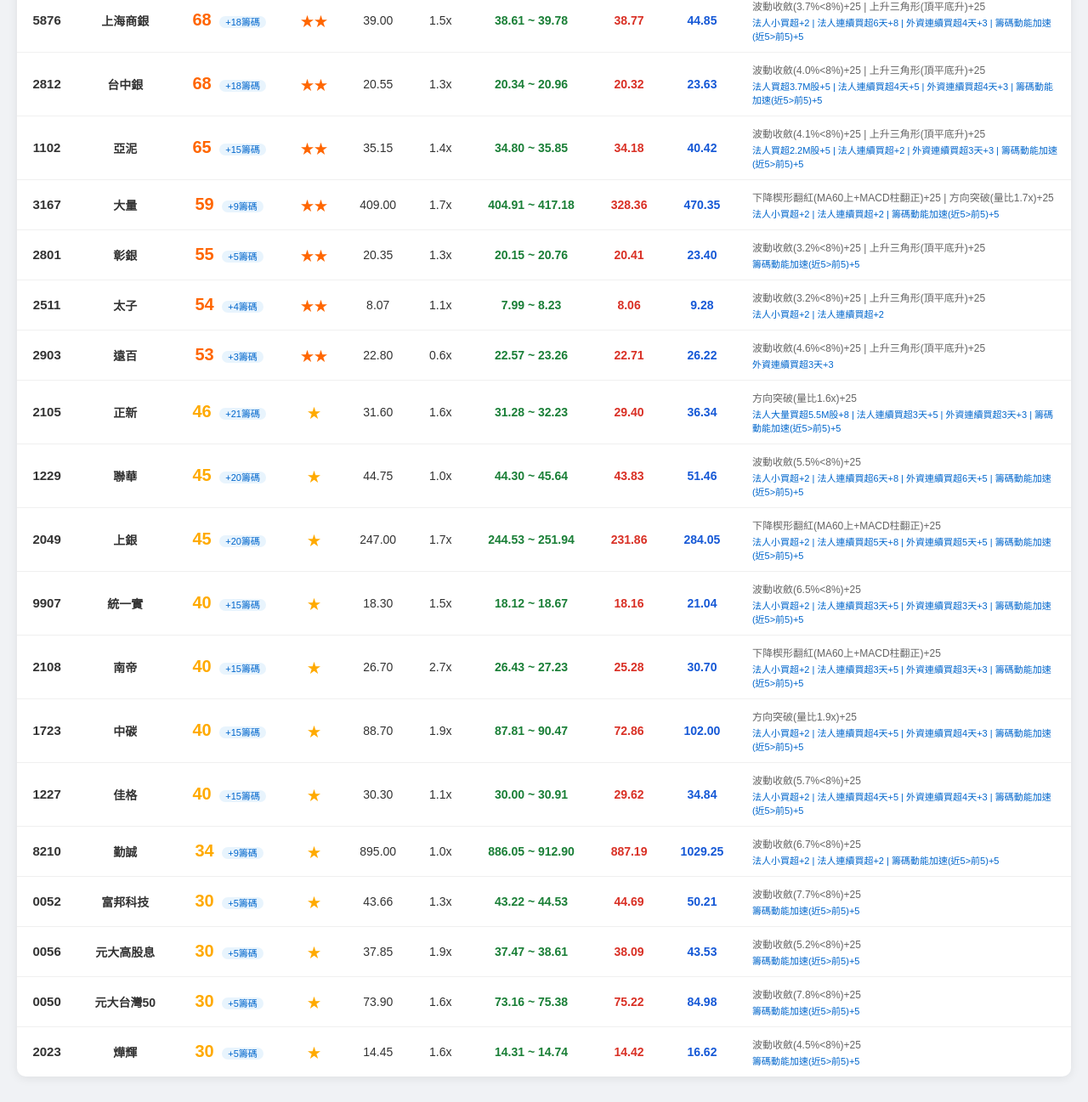
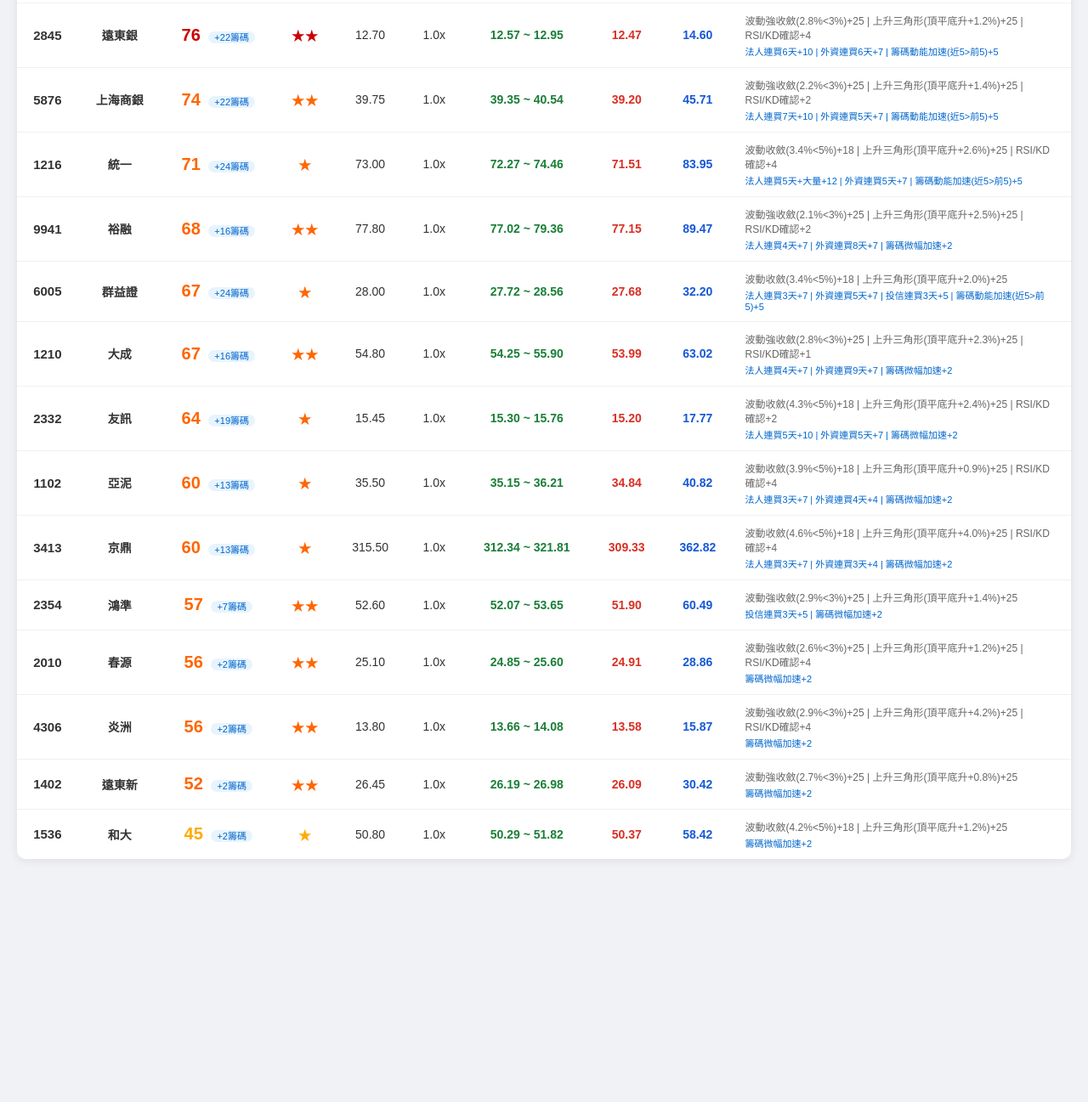
Before and after one commit to cocoff60/selfprojectstock, a plain HTML site: page 推波報告.html in a window 1280 px wide. Shown: the part 331-1628 px from the top of the page at 85% size. After the commit the page ends 1372 px from the top, so only its background shows below. Drawn offline with Linux system fonts and the light colour scheme.

Commit message:
update report 2026-04-16 18:17

```diff
--- a/推波報告.html
+++ b/推波報告.html
@@ -116,8 +116,8 @@
 <div class="header">
   <h1>📈 推波選股報告</h1>
   <div class="meta">
-    更新時間：<b>2026-04-16 17:47</b><br>
-    最新交易日：<b>20260330</b> &nbsp;｜&nbsp; 候選股：<b>20 支</b> &nbsp;｜&nbsp; 含籌碼分數
+    更新時間：<b>2026-04-16 18:16</b><br>
+    最新交易日：<b>20260416</b> &nbsp;｜&nbsp; 候選股：<b>15 支</b> &nbsp;｜&nbsp; 含籌碼分數
   </div>
 </div>
 
@@ -150,244 +150,184 @@
   </thead>
   <tbody>
 <tr>
-  <td class="td-code"><b>2886</b></td>
-  <td class="td-name">兆豐金</td>
-  <td class="td-score" style="color:#ff6600">73 <span class="chip-badge">+23籌碼</span></td>
-  <td class="td-stars" style="color:#ff6600">★★</td>
-  <td>38.65</td>
-  <td>1.5x</td>
-  <td class="td-entry">38.26 ~ 39.42</td>
-  <td class="td-stop">38.69</td>
-  <td class="td-profit">44.45</td>
-  <td class="td-reasons">波動收斂(4.6%<8%)+25 | 上升三角形(頂平底升)+25<div class="chip-reasons">法人買超4.6M股+5 | 法人連續買超6天+8 | 外資連續買超5天+5 | 籌碼動能加速(近5>前5)+5</div></td>
+  <td class="td-code"><b>2812</b></td>
+  <td class="td-name">台中銀</td>
+  <td class="td-score" style="color:#cc0000">81 <span class="chip-badge">+29籌碼</span></td>
+  <td class="td-stars" style="color:#cc0000">★★</td>
+  <td>20.65</td>
+  <td>1.0x</td>
+  <td class="td-entry">20.44 ~ 21.06</td>
+  <td class="td-stop">20.40</td>
+  <td class="td-profit">23.75</td>
+  <td class="td-reasons">波動強收斂(2.0%<3%)+25 | 上升三角形(頂平底升+1.2%)+25 | RSI/KD確認+2<div class="chip-reasons">法人連買5天+大量+12 | 外資連買5天+7 | 投信連買3天+5 | 籌碼動能加速(近5>前5)+5</div></td>
+</tr>
+<tr>
+  <td class="td-code"><b>2845</b></td>
+  <td class="td-name">遠東銀</td>
+  <td class="td-score" style="color:#cc0000">76 <span class="chip-badge">+22籌碼</span></td>
+  <td class="td-stars" style="color:#cc0000">★★</td>
+  <td>12.70</td>
+  <td>1.0x</td>
+  <td class="td-entry">12.57 ~ 12.95</td>
+  <td class="td-stop">12.47</td>
+  <td class="td-profit">14.60</td>
+  <td class="td-reasons">波動強收斂(2.8%<3%)+25 | 上升三角形(頂平底升+1.2%)+25 | RSI/KD確認+4<div class="chip-reasons">法人連買6天+10 | 外資連買6天+7 | 籌碼動能加速(近5>前5)+5</div></td>
 </tr>
 <tr>
   <td class="td-code"><b>5876</b></td>
   <td class="td-name">上海商銀</td>
-  <td class="td-score" style="color:#ff6600">68 <span class="chip-badge">+18籌碼</span></td>
+  <td class="td-score" style="color:#ff6600">74 <span class="chip-badge">+22籌碼</span></td>
   <td class="td-stars" style="color:#ff6600">★★</td>
-  <td>39.00</td>
-  <td>1.5x</td>
-  <td class="td-entry">38.61 ~ 39.78</td>
-  <td class="td-stop">38.77</td>
-  <td class="td-profit">44.85</td>
-  <td class="td-reasons">波動收斂(3.7%<8%)+25 | 上升三角形(頂平底升)+25<div class="chip-reasons">法人小買超+2 | 法人連續買超6天+8 | 外資連續買超4天+3 | 籌碼動能加速(近5>前5)+5</div></td>
+  <td>39.75</td>
+  <td>1.0x</td>
+  <td class="td-entry">39.35 ~ 40.54</td>
+  <td class="td-stop">39.20</td>
+  <td class="td-profit">45.71</td>
+  <td class="td-reasons">波動強收斂(2.2%<3%)+25 | 上升三角形(頂平底升+1.4%)+25 | RSI/KD確認+2<div class="chip-reasons">法人連買7天+10 | 外資連買5天+7 | 籌碼動能加速(近5>前5)+5</div></td>
 </tr>
 <tr>
-  <td class="td-code"><b>2812</b></td>
-  <td class="td-name">台中銀</td>
-  <td class="td-score" style="color:#ff6600">68 <span class="chip-badge">+18籌碼</span></td>
+  <td class="td-code"><b>1216</b></td>
+  <td class="td-name">統一</td>
+  <td class="td-score" style="color:#ff6600">71 <span class="chip-badge">+24籌碼</span></td>
+  <td class="td-stars" style="color:#ff6600">★</td>
+  <td>73.00</td>
+  <td>1.0x</td>
+  <td class="td-entry">72.27 ~ 74.46</td>
+  <td class="td-stop">71.51</td>
+  <td class="td-profit">83.95</td>
+  <td class="td-reasons">波動收斂(3.4%<5%)+18 | 上升三角形(頂平底升+2.6%)+25 | RSI/KD確認+4<div class="chip-reasons">法人連買5天+大量+12 | 外資連買5天+7 | 籌碼動能加速(近5>前5)+5</div></td>
+</tr>
+<tr>
+  <td class="td-code"><b>9941</b></td>
+  <td class="td-name">裕融</td>
+  <td class="td-score" style="color:#ff6600">68 <span class="chip-badge">+16籌碼</span></td>
   <td class="td-stars" style="color:#ff6600">★★</td>
-  <td>20.55</td>
-  <td>1.3x</td>
-  <td class="td-entry">20.34 ~ 20.96</td>
-  <td class="td-stop">20.32</td>
-  <td class="td-profit">23.63</td>
-  <td class="td-reasons">波動收斂(4.0%<8%)+25 | 上升三角形(頂平底升)+25<div class="chip-reasons">法人買超3.7M股+5 | 法人連續買超4天+5 | 外資連續買超4天+3 | 籌碼動能加速(近5>前5)+5</div></td>
+  <td>77.80</td>
+  <td>1.0x</td>
+  <td class="td-entry">77.02 ~ 79.36</td>
+  <td class="td-stop">77.15</td>
+  <td class="td-profit">89.47</td>
+  <td class="td-reasons">波動強收斂(2.1%<3%)+25 | 上升三角形(頂平底升+2.5%)+25 | RSI/KD確認+2<div class="chip-reasons">法人連買4天+7 | 外資連買8天+7 | 籌碼微幅加速+2</div></td>
+</tr>
+<tr>
+  <td class="td-code"><b>6005</b></td>
+  <td class="td-name">群益證</td>
+  <td class="td-score" style="color:#ff6600">67 <span class="chip-badge">+24籌碼</span></td>
+  <td class="td-stars" style="color:#ff6600">★</td>
+  <td>28.00</td>
+  <td>1.0x</td>
+  <td class="td-entry">27.72 ~ 28.56</td>
+  <td class="td-stop">27.68</td>
+  <td class="td-profit">32.20</td>
+  <td class="td-reasons">波動收斂(3.4%<5%)+18 | 上升三角形(頂平底升+2.0%)+25<div class="chip-reasons">法人連買3天+7 | 外資連買5天+7 | 投信連買3天+5 | 籌碼動能加速(近5>前5)+5</div></td>
+</tr>
+<tr>
+  <td class="td-code"><b>1210</b></td>
+  <td class="td-name">大成</td>
+  <td class="td-score" style="color:#ff6600">67 <span class="chip-badge">+16籌碼</span></td>
+  <td class="td-stars" style="color:#ff6600">★★</td>
+  <td>54.80</td>
+  <td>1.0x</td>
+  <td class="td-entry">54.25 ~ 55.90</td>
+  <td class="td-stop">53.99</td>
+  <td class="td-profit">63.02</td>
+  <td class="td-reasons">波動強收斂(2.8%<3%)+25 | 上升三角形(頂平底升+2.3%)+25 | RSI/KD確認+1<div class="chip-reasons">法人連買4天+7 | 外資連買9天+7 | 籌碼微幅加速+2</div></td>
+</tr>
+<tr>
+  <td class="td-code"><b>2332</b></td>
+  <td class="td-name">友訊</td>
+  <td class="td-score" style="color:#ff6600">64 <span class="chip-badge">+19籌碼</span></td>
+  <td class="td-stars" style="color:#ff6600">★</td>
+  <td>15.45</td>
+  <td>1.0x</td>
+  <td class="td-entry">15.30 ~ 15.76</td>
+  <td class="td-stop">15.20</td>
+  <td class="td-profit">17.77</td>
+  <td class="td-reasons">波動收斂(4.3%<5%)+18 | 上升三角形(頂平底升+2.4%)+25 | RSI/KD確認+2<div class="chip-reasons">法人連買5天+10 | 外資連買5天+7 | 籌碼微幅加速+2</div></td>
 </tr>
 <tr>
   <td class="td-code"><b>1102</b></td>
   <td class="td-name">亞泥</td>
-  <td class="td-score" style="color:#ff6600">65 <span class="chip-badge">+15籌碼</span></td>
-  <td class="td-stars" style="color:#ff6600">★★</td>
-  <td>35.15</td>
-  <td>1.4x</td>
-  <td class="td-entry">34.80 ~ 35.85</td>
-  <td class="td-stop">34.18</td>
-  <td class="td-profit">40.42</td>
-  <td class="td-reasons">波動收斂(4.1%<8%)+25 | 上升三角形(頂平底升)+25<div class="chip-reasons">法人買超2.2M股+5 | 法人連續買超+2 | 外資連續買超3天+3 | 籌碼動能加速(近5>前5)+5</div></td>
+  <td class="td-score" style="color:#ff6600">60 <span class="chip-badge">+13籌碼</span></td>
+  <td class="td-stars" style="color:#ff6600">★</td>
+  <td>35.50</td>
+  <td>1.0x</td>
+  <td class="td-entry">35.15 ~ 36.21</td>
+  <td class="td-stop">34.84</td>
+  <td class="td-profit">40.82</td>
+  <td class="td-reasons">波動收斂(3.9%<5%)+18 | 上升三角形(頂平底升+0.9%)+25 | RSI/KD確認+4<div class="chip-reasons">法人連買3天+7 | 外資連買4天+4 | 籌碼微幅加速+2</div></td>
 </tr>
 <tr>
-  <td class="td-code"><b>3167</b></td>
-  <td class="td-name">大量</td>
-  <td class="td-score" style="color:#ff6600">59 <span class="chip-badge">+9籌碼</span></td>
-  <td class="td-stars" style="color:#ff6600">★★</td>
-  <td>409.00</td>
-  <td>1.7x</td>
-  <td class="td-entry">404.91 ~ 417.18</td>
-  <td class="td-stop">328.36</td>
-  <td class="td-profit">470.35</td>
-  <td class="td-reasons">下降楔形翻紅(MA60上+MACD柱翻正)+25 | 方向突破(量比1.7x)+25<div class="chip-reasons">法人小買超+2 | 法人連續買超+2 | 籌碼動能加速(近5>前5)+5</div></td>
+  <td class="td-code"><b>3413</b></td>
+  <td class="td-name">京鼎</td>
+  <td class="td-score" style="color:#ff6600">60 <span class="chip-badge">+13籌碼</span></td>
+  <td class="td-stars" style="color:#ff6600">★</td>
+  <td>315.50</td>
+  <td>1.0x</td>
+  <td class="td-entry">312.34 ~ 321.81</td>
+  <td class="td-stop">309.33</td>
+  <td class="td-profit">362.82</td>
+  <td class="td-reasons">波動收斂(4.6%<5%)+18 | 上升三角形(頂平底升+4.0%)+25 | RSI/KD確認+4<div class="chip-reasons">法人連買3天+7 | 外資連買3天+4 | 籌碼微幅加速+2</div></td>
 </tr>
 <tr>
-  <td class="td-code"><b>2801</b></td>
-  <td class="td-name">彰銀</td>
-  <td class="td-score" style="color:#ff6600">55 <span class="chip-badge">+5籌碼</span></td>
+  <td class="td-code"><b>2354</b></td>
+  <td class="td-name">鴻準</td>
+  <td class="td-score" style="color:#ff6600">57 <span class="chip-badge">+7籌碼</span></td>
   <td class="td-stars" style="color:#ff6600">★★</td>
-  <td>20.35</td>
-  <td>1.3x</td>
-  <td class="td-entry">20.15 ~ 20.76</td>
-  <td class="td-stop">20.41</td>
-  <td class="td-profit">23.40</td>
-  <td class="td-reasons">波動收斂(3.2%<8%)+25 | 上升三角形(頂平底升)+25<div class="chip-reasons">籌碼動能加速(近5>前5)+5</div></td>
+  <td>52.60</td>
+  <td>1.0x</td>
+  <td class="td-entry">52.07 ~ 53.65</td>
+  <td class="td-stop">51.90</td>
+  <td class="td-profit">60.49</td>
+  <td class="td-reasons">波動強收斂(2.9%<3%)+25 | 上升三角形(頂平底升+1.4%)+25<div class="chip-reasons">投信連買3天+5 | 籌碼微幅加速+2</div></td>
 </tr>
 <tr>
-  <td class="td-code"><b>2511</b></td>
-  <td class="td-name">太子</td>
-  <td class="td-score" style="color:#ff6600">54 <span class="chip-badge">+4籌碼</span></td>
+  <td class="td-code"><b>2010</b></td>
+  <td class="td-name">春源</td>
+  <td class="td-score" style="color:#ff6600">56 <span class="chip-badge">+2籌碼</span></td>
   <td class="td-stars" style="color:#ff6600">★★</td>
-  <td>8.07</td>
-  <td>1.1x</td>
-  <td class="td-entry">7.99 ~ 8.23</td>
-  <td class="td-stop">8.06</td>
-  <td class="td-profit">9.28</td>
-  <td class="td-reasons">波動收斂(3.2%<8%)+25 | 上升三角形(頂平底升)+25<div class="chip-reasons">法人小買超+2 | 法人連續買超+2</div></td>
+  <td>25.10</td>
+  <td>1.0x</td>
+  <td class="td-entry">24.85 ~ 25.60</td>
+  <td class="td-stop">24.91</td>
+  <td class="td-profit">28.86</td>
+  <td class="td-reasons">波動強收斂(2.6%<3%)+25 | 上升三角形(頂平底升+1.2%)+25 | RSI/KD確認+4<div class="chip-reasons">籌碼微幅加速+2</div></td>
 </tr>
 <tr>
-  <td class="td-code"><b>2903</b></td>
-  <td class="td-name">遠百</td>
-  <td class="td-score" style="color:#ff6600">53 <span class="chip-badge">+3籌碼</span></td>
+  <td class="td-code"><b>4306</b></td>
+  <td class="td-name">炎洲</td>
+  <td class="td-score" style="color:#ff6600">56 <span class="chip-badge">+2籌碼</span></td>
   <td class="td-stars" style="color:#ff6600">★★</td>
-  <td>22.80</td>
-  <td>0.6x</td>
-  <td class="td-entry">22.57 ~ 23.26</td>
-  <td class="td-stop">22.71</td>
-  <td class="td-profit">26.22</td>
-  <td class="td-reasons">波動收斂(4.6%<8%)+25 | 上升三角形(頂平底升)+25<div class="chip-reasons">外資連續買超3天+3</div></td>
+  <td>13.80</td>
+  <td>1.0x</td>
+  <td class="td-entry">13.66 ~ 14.08</td>
+  <td class="td-stop">13.58</td>
+  <td class="td-profit">15.87</td>
+  <td class="td-reasons">波動強收斂(2.9%<3%)+25 | 上升三角形(頂平底升+4.2%)+25 | RSI/KD確認+4<div class="chip-reasons">籌碼微幅加速+2</div></td>
 </tr>
 <tr>
-  <td class="td-code"><b>2105</b></td>
-  <td class="td-name">正新</td>
-  <td class="td-score" style="color:#ffaa00">46 <span class="chip-badge">+21籌碼</span></td>
-  <td class="td-stars" style="color:#ffaa00">★</td>
-  <td>31.60</td>
-  <td>1.6x</td>
-  <td class="td-entry">31.28 ~ 32.23</td>
-  <td class="td-stop">29.40</td>
-  <td class="td-profit">36.34</td>
-  <td class="td-reasons">方向突破(量比1.6x)+25<div class="chip-reasons">法人大量買超5.5M股+8 | 法人連續買超3天+5 | 外資連續買超3天+3 | 籌碼動能加速(近5>前5)+5</div></td>
+  <td class="td-code"><b>1402</b></td>
+  <td class="td-name">遠東新</td>
+  <td class="td-score" style="color:#ff6600">52 <span class="chip-badge">+2籌碼</span></td>
+  <td class="td-stars" style="color:#ff6600">★★</td>
+  <td>26.45</td>
+  <td>1.0x</td>
+  <td class="td-entry">26.19 ~ 26.98</td>
+  <td class="td-stop">26.09</td>
+  <td class="td-profit">30.42</td>
+  <td class="td-reasons">波動強收斂(2.7%<3%)+25 | 上升三角形(頂平底升+0.8%)+25<div class="chip-reasons">籌碼微幅加速+2</div></td>
 </tr>
 <tr>
-  <td class="td-code"><b>1229</b></td>
-  <td class="td-name">聯華</td>
-  <td class="td-score" style="color:#ffaa00">45 <span class="chip-badge">+20籌碼</span></td>
+  <td class="td-code"><b>1536</b></td>
+  <td class="td-name">和大</td>
+  <td class="td-score" style="color:#ffaa00">45 <span class="chip-badge">+2籌碼</span></td>
   <td class="td-stars" style="color:#ffaa00">★</td>
-  <td>44.75</td>
+  <td>50.80</td>
   <td>1.0x</td>
-  <td class="td-entry">44.30 ~ 45.64</td>
-  <td class="td-stop">43.83</td>
-  <td class="td-profit">51.46</td>
-  <td class="td-reasons">波動收斂(5.5%<8%)+25<div class="chip-reasons">法人小買超+2 | 法人連續買超6天+8 | 外資連續買超6天+5 | 籌碼動能加速(近5>前5)+5</div></td>
-</tr>
-<tr>
-  <td class="td-code"><b>2049</b></td>
-  <td class="td-name">上銀</td>
-  <td class="td-score" style="color:#ffaa00">45 <span class="chip-badge">+20籌碼</span></td>
-  <td class="td-stars" style="color:#ffaa00">★</td>
-  <td>247.00</td>
-  <td>1.7x</td>
-  <td class="td-entry">244.53 ~ 251.94</td>
-  <td class="td-stop">231.86</td>
-  <td class="td-profit">284.05</td>
-  <td class="td-reasons">下降楔形翻紅(MA60上+MACD柱翻正)+25<div class="chip-reasons">法人小買超+2 | 法人連續買超5天+8 | 外資連續買超5天+5 | 籌碼動能加速(近5>前5)+5</div></td>
-</tr>
-<tr>
-  <td class="td-code"><b>9907</b></td>
-  <td class="td-name">統一實</td>
-  <td class="td-score" style="color:#ffaa00">40 <span class="chip-badge">+15籌碼</span></td>
-  <td class="td-stars" style="color:#ffaa00">★</td>
-  <td>18.30</td>
-  <td>1.5x</td>
-  <td class="td-entry">18.12 ~ 18.67</td>
-  <td class="td-stop">18.16</td>
-  <td class="td-profit">21.04</td>
-  <td class="td-reasons">波動收斂(6.5%<8%)+25<div class="chip-reasons">法人小買超+2 | 法人連續買超3天+5 | 外資連續買超3天+3 | 籌碼動能加速(近5>前5)+5</div></td>
-</tr>
-<tr>
-  <td class="td-code"><b>2108</b></td>
-  <td class="td-name">南帝</td>
-  <td class="td-score" style="color:#ffaa00">40 <span class="chip-badge">+15籌碼</span></td>
-  <td class="td-stars" style="color:#ffaa00">★</td>
-  <td>26.70</td>
-  <td>2.7x</td>
-  <td class="td-entry">26.43 ~ 27.23</td>
-  <td class="td-stop">25.28</td>
-  <td class="td-profit">30.70</td>
-  <td class="td-reasons">下降楔形翻紅(MA60上+MACD柱翻正)+25<div class="chip-reasons">法人小買超+2 | 法人連續買超3天+5 | 外資連續買超3天+3 | 籌碼動能加速(近5>前5)+5</div></td>
-</tr>
-<tr>
-  <td class="td-code"><b>1723</b></td>
-  <td class="td-name">中碳</td>
-  <td class="td-score" style="color:#ffaa00">40 <span class="chip-badge">+15籌碼</span></td>
-  <td class="td-stars" style="color:#ffaa00">★</td>
-  <td>88.70</td>
-  <td>1.9x</td>
-  <td class="td-entry">87.81 ~ 90.47</td>
-  <td class="td-stop">72.86</td>
-  <td class="td-profit">102.00</td>
-  <td class="td-reasons">方向突破(量比1.9x)+25<div class="chip-reasons">法人小買超+2 | 法人連續買超4天+5 | 外資連續買超4天+3 | 籌碼動能加速(近5>前5)+5</div></td>
-</tr>
-<tr>
-  <td class="td-code"><b>1227</b></td>
-  <td class="td-name">佳格</td>
-  <td class="td-score" style="color:#ffaa00">40 <span class="chip-badge">+15籌碼</span></td>
-  <td class="td-stars" style="color:#ffaa00">★</td>
-  <td>30.30</td>
-  <td>1.1x</td>
-  <td class="td-entry">30.00 ~ 30.91</td>
-  <td class="td-stop">29.62</td>
-  <td class="td-profit">34.84</td>
-  <td class="td-reasons">波動收斂(5.7%<8%)+25<div class="chip-reasons">法人小買超+2 | 法人連續買超4天+5 | 外資連續買超4天+3 | 籌碼動能加速(近5>前5)+5</div></td>
-</tr>
-<tr>
-  <td class="td-code"><b>8210</b></td>
-  <td class="td-name">勤誠</td>
-  <td class="td-score" style="color:#ffaa00">34 <span class="chip-badge">+9籌碼</span></td>
-  <td class="td-stars" style="color:#ffaa00">★</td>
-  <td>895.00</td>
-  <td>1.0x</td>
-  <td class="td-entry">886.05 ~ 912.90</td>
-  <td class="td-stop">887.19</td>
-  <td class="td-profit">1029.25</td>
-  <td class="td-reasons">波動收斂(6.7%<8%)+25<div class="chip-reasons">法人小買超+2 | 法人連續買超+2 | 籌碼動能加速(近5>前5)+5</div></td>
-</tr>
-<tr>
-  <td class="td-code"><b>0052</b></td>
-  <td class="td-name">富邦科技</td>
-  <td class="td-score" style="color:#ffaa00">30 <span class="chip-badge">+5籌碼</span></td>
-  <td class="td-stars" style="color:#ffaa00">★</td>
-  <td>43.66</td>
-  <td>1.3x</td>
-  <td class="td-entry">43.22 ~ 44.53</td>
-  <td class="td-stop">44.69</td>
-  <td class="td-profit">50.21</td>
-  <td class="td-reasons">波動收斂(7.7%<8%)+25<div class="chip-reasons">籌碼動能加速(近5>前5)+5</div></td>
-</tr>
-<tr>
-  <td class="td-code"><b>0056</b></td>
-  <td class="td-name">元大高股息</td>
-  <td class="td-score" style="color:#ffaa00">30 <span class="chip-badge">+5籌碼</span></td>
-  <td class="td-stars" style="color:#ffaa00">★</td>
-  <td>37.85</td>
-  <td>1.9x</td>
-  <td class="td-entry">37.47 ~ 38.61</td>
-  <td class="td-stop">38.09</td>
-  <td class="td-profit">43.53</td>
-  <td class="td-reasons">波動收斂(5.2%<8%)+25<div class="chip-reasons">籌碼動能加速(近5>前5)+5</div></td>
-</tr>
-<tr>
-  <td class="td-code"><b>0050</b></td>
-  <td class="td-name">元大台灣50</td>
-  <td class="td-score" style="color:#ffaa00">30 <span class="chip-badge">+5籌碼</span></td>
-  <td class="td-stars" style="color:#ffaa00">★</td>
-  <td>73.90</td>
-  <td>1.6x</td>
-  <td class="td-entry">73.16 ~ 75.38</td>
-  <td class="td-stop">75.22</td>
-  <td class="td-profit">84.98</td>
-  <td class="td-reasons">波動收斂(7.8%<8%)+25<div class="chip-reasons">籌碼動能加速(近5>前5)+5</div></td>
-</tr>
-<tr>
-  <td class="td-code"><b>2023</b></td>
-  <td class="td-name">燁輝</td>
-  <td class="td-score" style="color:#ffaa00">30 <span class="chip-badge">+5籌碼</span></td>
-  <td class="td-stars" style="color:#ffaa00">★</td>
-  <td>14.45</td>
-  <td>1.6x</td>
-  <td class="td-entry">14.31 ~ 14.74</td>
-  <td class="td-stop">14.42</td>
-  <td class="td-profit">16.62</td>
-  <td class="td-reasons">波動收斂(4.5%<8%)+25<div class="chip-reasons">籌碼動能加速(近5>前5)+5</div></td>
+  <td class="td-entry">50.29 ~ 51.82</td>
+  <td class="td-stop">50.37</td>
+  <td class="td-profit">58.42</td>
+  <td class="td-reasons">波動收斂(4.2%<5%)+18 | 上升三角形(頂平底升+1.2%)+25<div class="chip-reasons">籌碼微幅加速+2</div></td>
 </tr>
   </tbody>
 </table>
```
Also changed, not shown: AI推波報告.html (+2 -2 lines).
